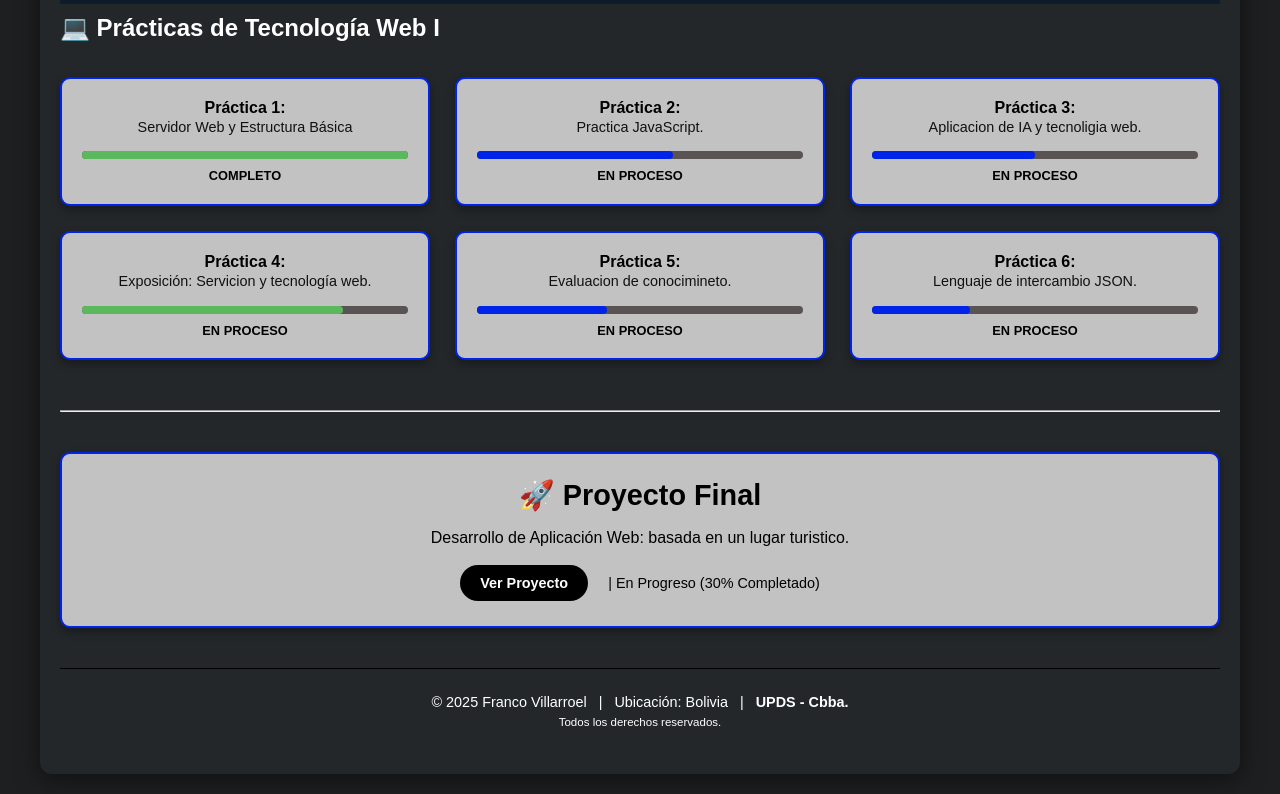
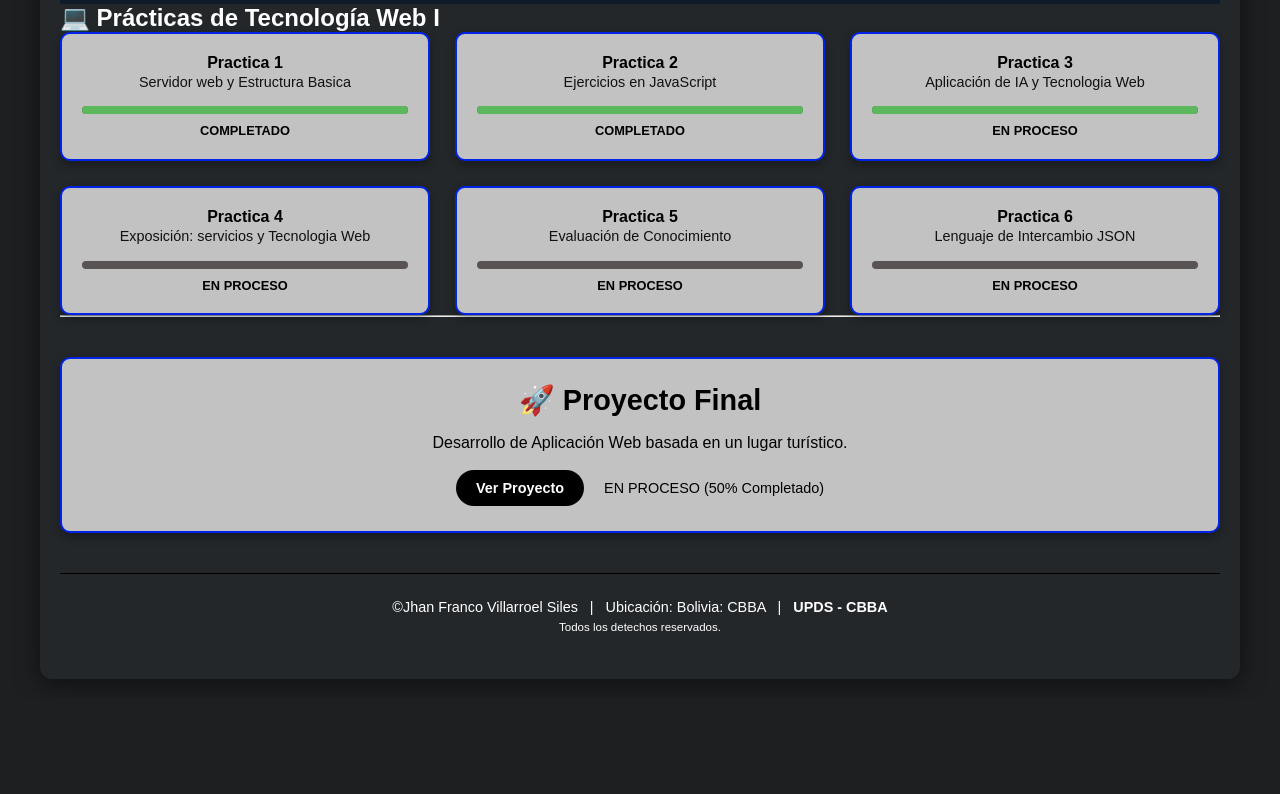
Before and after one commit to FrAnCo-VS/Practica_1, a plain HTML site: page index.html in a window 1280 px wide. Shown: the part 156-950 px from the top of the page. After the commit the page ends 855 px from the top, so only its background shows below. Drawn offline with Linux system fonts and the light colour scheme.

Commit message:
actualizacion

```diff
--- a/css/main.css
+++ b/css/main.css
@@ -7,7 +7,6 @@
 }
 
 body {
-    /* Fondo oscuro */
     background-color: #1d1f21;
     color: white;
 }
@@ -17,7 +16,6 @@ body {
     max-width: 1200px;
     margin: 20px auto;
     padding: 20px;
-    /* Fondo principal: Gris Oscuro Sutil */
     background-color: #23272a;
     border-radius: 12px;
     box-shadow: 0 5px 25px rgba(0, 0, 0, 0.5);
@@ -25,7 +23,6 @@ body {
 
 /* --- 2. Estilos del Encabezado (Header) y Navegación --- */
 header {
-    /* Fondo de la barra de navegación */
     background-color: #0d1b2a;
     color: white;
     padding: 20px;
@@ -46,7 +43,6 @@ header {
     border-radius: 50%;
     object-fit: cover;
     margin-right: 20px;
-    /* Nuevo Azul de acento (Azul Cyan) */
     border: 3px solid  #ffffff;
 }
 
@@ -76,7 +72,6 @@ nav ul li a {
 }
 
 nav ul li a:hover {
-    /* Azul Cyan */
     color:  #ffffff;
     background-color: rgba(0, 191, 255, 0.15);
 }
@@ -89,7 +84,6 @@ nav ul li a:hover {
 }
 
 .practicas h2 {
-    /* Título Azul Cyan */
     color:  #ffffff;
     font-size: 1.5em;
     font-weight: bold;
@@ -103,21 +97,17 @@ nav ul li a:hover {
 }
 
 .practica {
-    /* CAMBIO CLAVE: Fondo Plomo Claro para contraste */
     background-color: #c2c2c2;
     padding: 20px;
     border-radius: 10px;
-    /* Borde Azul Cyan */
     border: 2px solid  #0023e9;
     text-align: center;
     transition: transform 0.3s, box-shadow 0.3s;
     box-shadow: 0 4px 10px rgba(0, 0, 0, 0.3);
 }
 
-/* Efecto de levantamiento/hover con sombra azul */
 .practica:hover {
     transform: translateY(-5px);
-    /* Sombra basada en el Azul Cyan */
     box-shadow: 0 8px 15px rgba(0, 191, 255, 0.4);
 }
 
@@ -130,7 +120,7 @@ nav ul li a:hover {
 }
 
 .practica p {
-    color: #111111; /* Texto más claro para el nuevo fondo */
+    color: #111111;
     font-size: 0.9em;
     font-weight: normal;
     margin-bottom: 15px;
@@ -142,7 +132,7 @@ nav ul li a:hover {
 .progress-bar {
     width: 100%;
     height: 8px;
-    background-color: #5a5353; /* Fondo de la barra más oscuro */
+    background-color: #5a5353;
     border-radius: 5px;
     margin: 10px 0;
     display: block;
@@ -157,34 +147,39 @@ nav ul li a:hover {
     display: block;
     font-size: 0.8em;
     font-weight: bold;
-    color: #000000; /* Gris medio para el estado */
+    color: #000000;
     margin-top: 5px;
 }
 
-/* Colores de Progreso */
-.progress-1, .progress-4 {
-    background-color: #5cb85c; /* Verde para completado/alto progreso */
+.progress-1 {
+    background-color: #5cb85c;
 }
-.progress-2, .progress-3, .progress-5, .progress-6 {
-    /* Azul Zafiro Oscuro para progreso */
+
+.progress-2 {
+    background-color:  #5cb85c;
+}
+.progress-3 {
+    background-color:  #5cb85c;
+}
+.progress-4 {
+    background-color:  #0023e9;
+}
+.progress-5 {
     background-color:  #0023e9;
 }
 
-/* Anchos de las barras */
 .progress-1 { width: 100%; }
-.progress-2 { width: 60%; }
-.progress-3 { width: 50%; }
-.progress-4 { width: 80%; }
-.progress-5 { width: 40%; }
-.progress-6 { width: 30%; }
+.progress-2 { width: 100%; }
+.progress-3 { width: 100%; }
+.progress-4 { width: 0%; }
+.progress-5 { width: 0%; }
+.progress-6 { width: 0%; }
 
 
 /* --- 4. Estilos del Proyecto Final (Caja) --- */
 
 .proyecto-final {
-    /* Fondo Plomo Claro */
     background-color: #c2c2c2;
-    /* Borde Azul Cyan */
     border: 2px solid  #0023e9;
     border-radius: 10px;
     padding: 25px;
@@ -194,7 +189,6 @@ nav ul li a:hover {
 }
 
 .proyecto-final h2 {
-    /* Azul Cyan */
     color:  #000000;
     font-size: 1.8em;
     margin-bottom: 15px;
@@ -219,7 +213,6 @@ nav ul li a:hover {
 }
 
 .ver-proyecto {
-    /* Botón Azul Zafiro Oscuro */
     padding: 10px 20px;
     background-color:  #000000;
     border: none;
@@ -232,7 +225,7 @@ nav ul li a:hover {
 }
 
 .ver-proyecto:hover {
-    background-color:  #0023e9; /* Hover de Azul Zafiro */
+    background-color:  #0023e9;
 }
 
 .estado {
@@ -258,13 +251,11 @@ footer {
 }
 
 .footer-contenido span {
-    /* Estilo para el separador "|" */
     color: #ffffff;
     margin: 0 8px;
 }
 
 .footer-contenido a {
-    /* Link de footer Azul Cyan */
     text-decoration: none;
     color: #ffffff;
     font-weight: bold;
@@ -272,7 +263,7 @@ footer {
 }
 
 .footer-contenido a:hover {
-    color: #ffffff; /* Azul Zafiro Oscuro al pasar el ratón */
+    color: #ffffff;
 }
 
 .derechos {
@@ -280,3 +271,13 @@ footer {
     margin-top: 10px;
     color: #ffffff;
 }
+
+.enlace-practica {
+    text-decoration: none;
+    color: inherit;
+    display: block;
+}
+
+.enlace-practica:hover {
+    transform: scale(1.02);
+}
--- a/index.html
+++ b/index.html
@@ -11,89 +11,82 @@
     <div class="portal-container">
         <header>
             <div class="perfil">
-                <img src="imagenes/perfil.webp" alt="Foto de Perfil del Estudiante" class="profile-pic">
+                <img src="imagenes/perfil.webp" alt="foto de Perfil del Estudiante" class="profile-pic">
                 <h1>Estudiante: Jhan Franco Villarroel Siles</h1>
             </div>
             <nav>
                 <ul>
-                    <li><a href="#practicas">Prácticas</a></li>
-                    <li><a href="#proyecto">Proyecto Final</a></li>
+                    <li><a href="#practicas">Practicas</a></l1>
+                    <li><a href="#Proyecto">Proyecto final</a></l1>
                 </ul>
             </nav>
         </header>
-
         <main>
-            <section class="practicas" id="practicas">
+            <section class="Practicas" id="practicas">
                 <h2>💻 Prácticas de Tecnología Web I</h2>
                 <div class="practicas-grid">
 
-                    <div class="practica">
-                        <span>Práctica 1:</span>
-                        <p>Servidor Web y Estructura Básica</p>
+                    <a href="https://franco-vs.github.io/Practica_1/" target="_blank" class="practica enlace-practica">
+                        <span>Practica 1</span>
+                        <p>Servidor web y Estructura Basica</p>
                         <div class="progress-bar">
                             <div class="progress progress-1"></div>
                         </div>
-                        <small>COMPLETO</small>
-                    </div>
-
-                    <div class="practica">
-                        <span>Práctica 2:</span>
-                        <p>Practica JavaScript.</p>
+                        <small>COMPLETADO</small>
+                    </a>
+                    <a href="https://franco-vs.github.io/practica_2/" target="_blank" class="practica enlace-practica">
+                        <span>Practica 2</span>
+                        <p>Ejercicios en JavaScript</p>
                         <div class="progress-bar">
                             <div class="progress progress-2"></div>
                         </div>
-                        <small>EN PROCESO</small>
-                    </div>
-
-                    <div class="practica">
-                        <span>Práctica 3:</span>
-                        <p>Aplicacion de IA y tecnoligia web.</p>
+                        <small>COMPLETADO</small>
+                    </a>
+                    <a href="https://franco-vs.github.io/Practica_3/" target="_blank" class="practica enlace-practica">
+                        <span>Practica 3</span>
+                        <p>Aplicación de IA y Tecnologia Web</p>
                         <div class="progress-bar">
                             <div class="progress progress-3"></div>
                         </div>
                         <small>EN PROCESO</small>
-                    </div>
-
-                    <div class="practica">
-                        <span>Práctica 4:</span>
-                        <p>Exposición: Servicion y tecnología web.</p>
+                    </a>
+                    <a href="https://franco-vs.github.io/Practica_4/" target="_blank" class="practica enlace-practica">
+                        <span>Practica 4</span>
+                        <p>Exposición: servicios y Tecnologia Web</p>
                         <div class="progress-bar">
                             <div class="progress progress-4"></div>
                         </div>
                         <small>EN PROCESO</small>
-                    </div>
-
-                    <div class="practica">
-                        <span>Práctica 5:</span>
-                        <p>Evaluacion de conocimineto.</p>
+                    </a>
+                    <a href="https://franco-vs.github.io/Practica_5/" target="_blank" class="practica enlace-practica">
+                        <span>Practica 5</span>
+                        <p>Evaluación de Conocimiento</p>
                         <div class="progress-bar">
                             <div class="progress progress-5"></div>
                         </div>
                         <small>EN PROCESO</small>
-                    </div>
-
-                    <div class="practica">
-                        <span>Práctica 6:</span>
-                        <p>Lenguaje de intercambio JSON.</p>
+                    </a>
+                    <a href="https://franco-vs.github.io/Practica_6/" target="_blank" class="practica enlace-practica">
+                        <span>Practica 6</span>
+                        <p>Lenguaje de Intercambio JSON</p>
                         <div class="progress-bar">
                             <div class="progress progress-6"></div>
                         </div>
                         <small>EN PROCESO</small>
-                    </div>
+                    </a>
                 </div>
             </section>
 
             <hr>
-
-            <section class="proyecto-final" id="proyecto">
+            <section class="proyecto-final" id="Proyecto">
                 <h2>🚀 Proyecto Final</h2>
                 <div class="proyecto-contenido">
                     <p class="descripcion-proyecto">
-                        Desarrollo de Aplicación Web: basada en un lugar turistico.
+                        Desarrollo de Aplicación Web basada en un lugar turístico.
                     </p>
                     <div class="estado-proyecto">
                         <button class="ver-proyecto">Ver Proyecto</button>
-                        <span class="estado">| En Progreso (30% Completado)</span>
+                        <span class="estado">EN PROCESO (50% Completado)</span>
                     </div>
                 </div>
             </section>
@@ -102,15 +95,15 @@
         <footer>
             <div class="footer-contenido">
                 <p>
-                    &copy; 2025 Franco Villarroel
+                    &copy;Jhan Franco Villarroel Siles
                     <span>|</span>
-                    Ubicación: Bolivia
+                    Ubicación: Bolivia: CBBA
                     <span>|</span>
-                    <a href="http://www.upds.edu.bo/" target="_blank">UPDS - Cbba.</a>
+                    <A href="" target="_blank">UPDS - CBBA</A>
                 </p>
-                <p class="derechos">
-                    Todos los derechos reservados.
-                </p>
+                <P class="derechos">
+                    Todos los detechos reservados.
+                </P>
             </div>
         </footer>
     </div>
```
